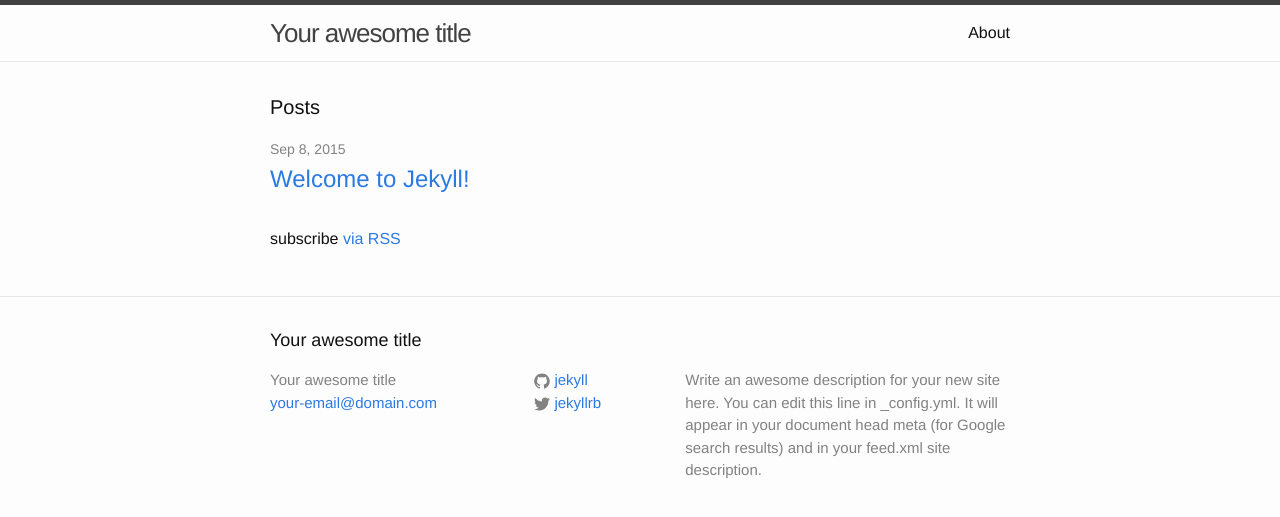
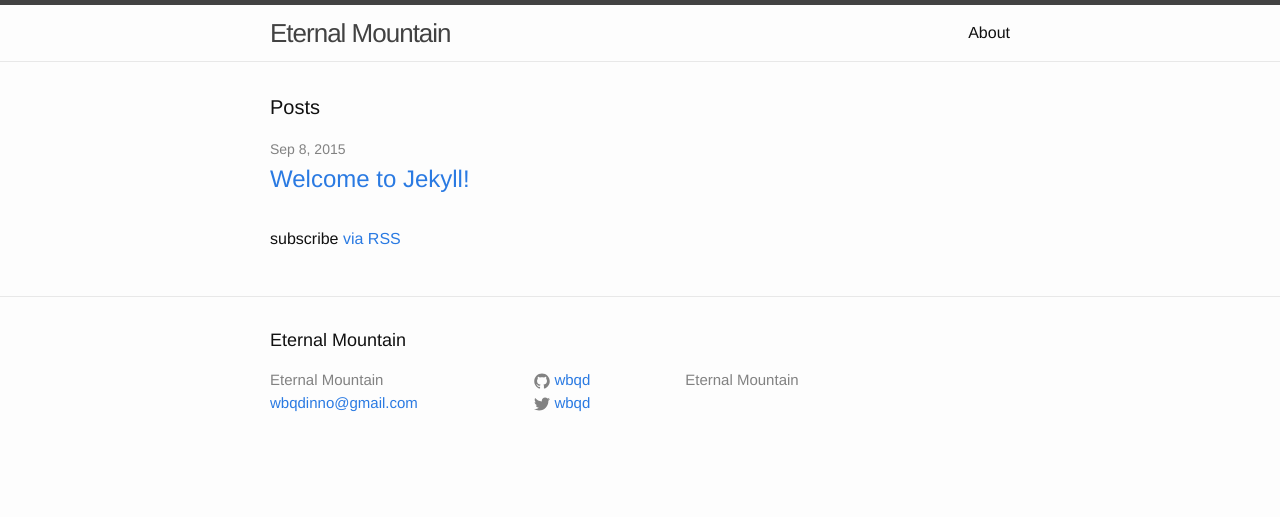
Before and after one commit to wbqd/blog, a Jekyll site: the page built from index.html, in a window 1280 px wide. Shown: the top 517 px of the page. Built offline with Jekyll 4.4.1, drawn with Linux system fonts in a browser that asks for light colours.

Commit message:
Change url method

```diff
--- a/_config.yml
+++ b/_config.yml
@@ -1,14 +1,12 @@
 # Site settings
-title: Your awesome title
-email: your-email@domain.com
+title: Eternal Mountain
+email: wbqdinno@gmail.com
 description: > # this means to ignore newlines until "baseurl:"
-  Write an awesome description for your new site here. You can edit this
-  line in _config.yml. It will appear in your document head meta (for
-  Google search results) and in your feed.xml site description.
-baseurl: "" # the subpath of your site, e.g. /blog/
-url: "http://yourdomain.com" # the base hostname & protocol for your site
-twitter_username: jekyllrb
-github_username:  jekyll
+  Eternal Mountain
+baseurl: "/blog/" # the subpath of your site, e.g. /blog/
+url: "http://wbqd.github.io" # the base hostname & protocol for your site
+twitter_username: wbqd
+github_username:  wbqd
 
 # Build settings
 markdown: kramdown
```
